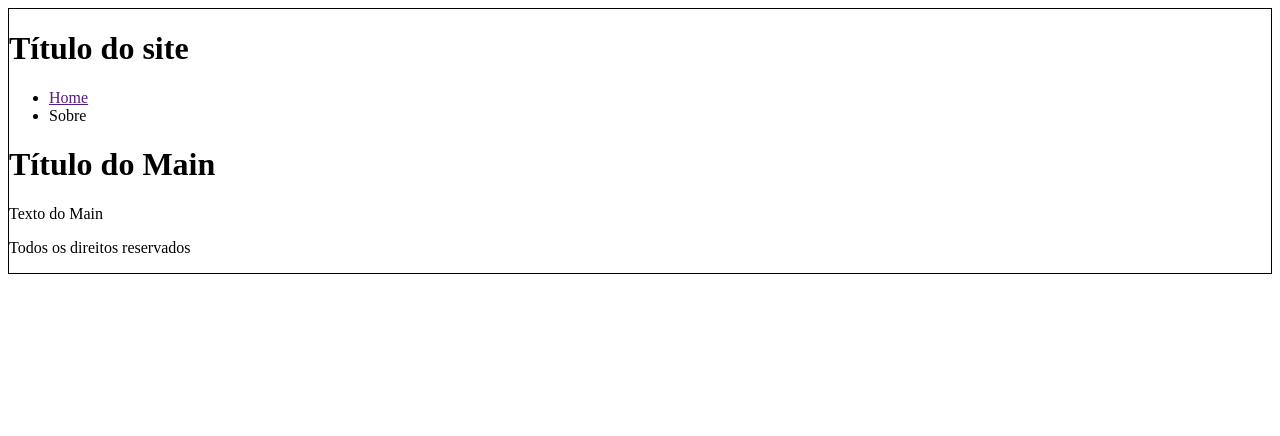
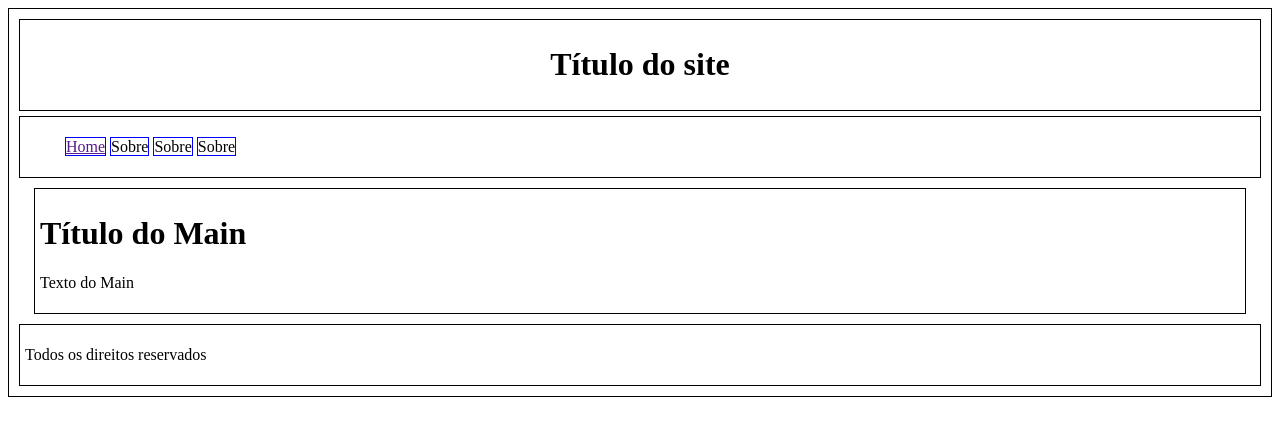
Before and after one commit to alepn/projeto_optativa_webservice_2019, a plain HTML site: page index.html in a window 1280 px wide. Drawn offline with Linux system fonts and the light colour scheme.

Commit message:
Ajustes no css dos containeres

```diff
--- a/css/estilo.css
+++ b/css/estilo.css
@@ -1,3 +1,38 @@
 #container{
 	border: 1px solid #000;
+	padding: 5px;
 }
+
+#header{
+	border: 1px solid #000;
+	margin: 5px;
+	padding: 5px;
+	text-align: center;
+}
+
+#menu{
+	border: 1px solid #000;
+	margin: 5px;
+	padding: 5px;
+}
+
+#menu ul{
+	list-style: none;
+}
+
+#menu ul li{
+	border: 1px solid blue;
+	display: inline;
+}
+
+#main{
+	border: 1px solid #000;
+	margin: 10px 20px 10px 20px;
+	padding: 5px;
+}
+
+#footer{
+	border: 1px solid #000;
+	margin: 5px;
+	padding: 5px;
+}
--- a/index.html
+++ b/index.html
@@ -18,6 +18,8 @@
 			<ul>
 				<li><a href="">Home</a></li>
 				<li>Sobre</li>
+				<li>Sobre</li>
+				<li>Sobre</li>
 			</ul>
 		</div>
 
```
